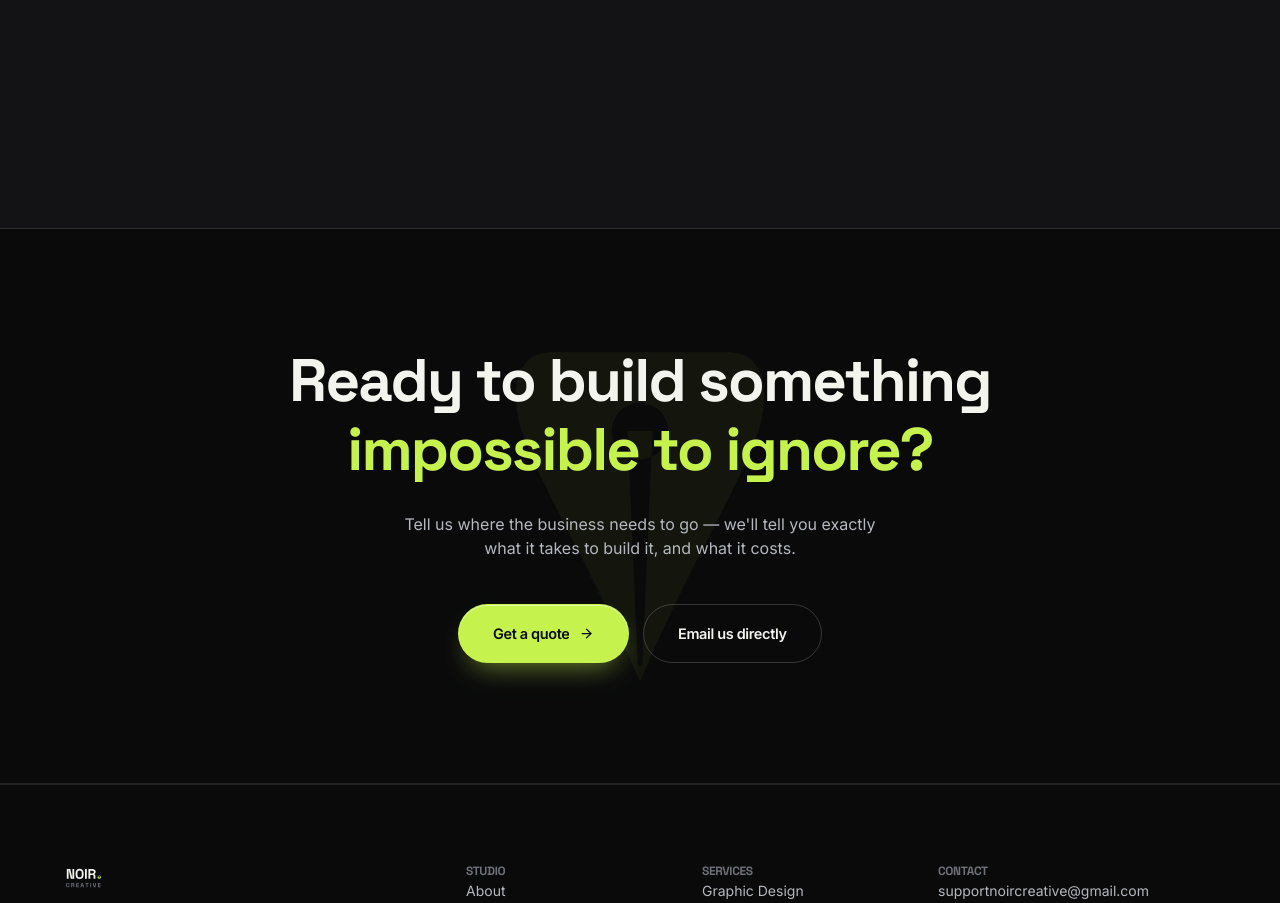
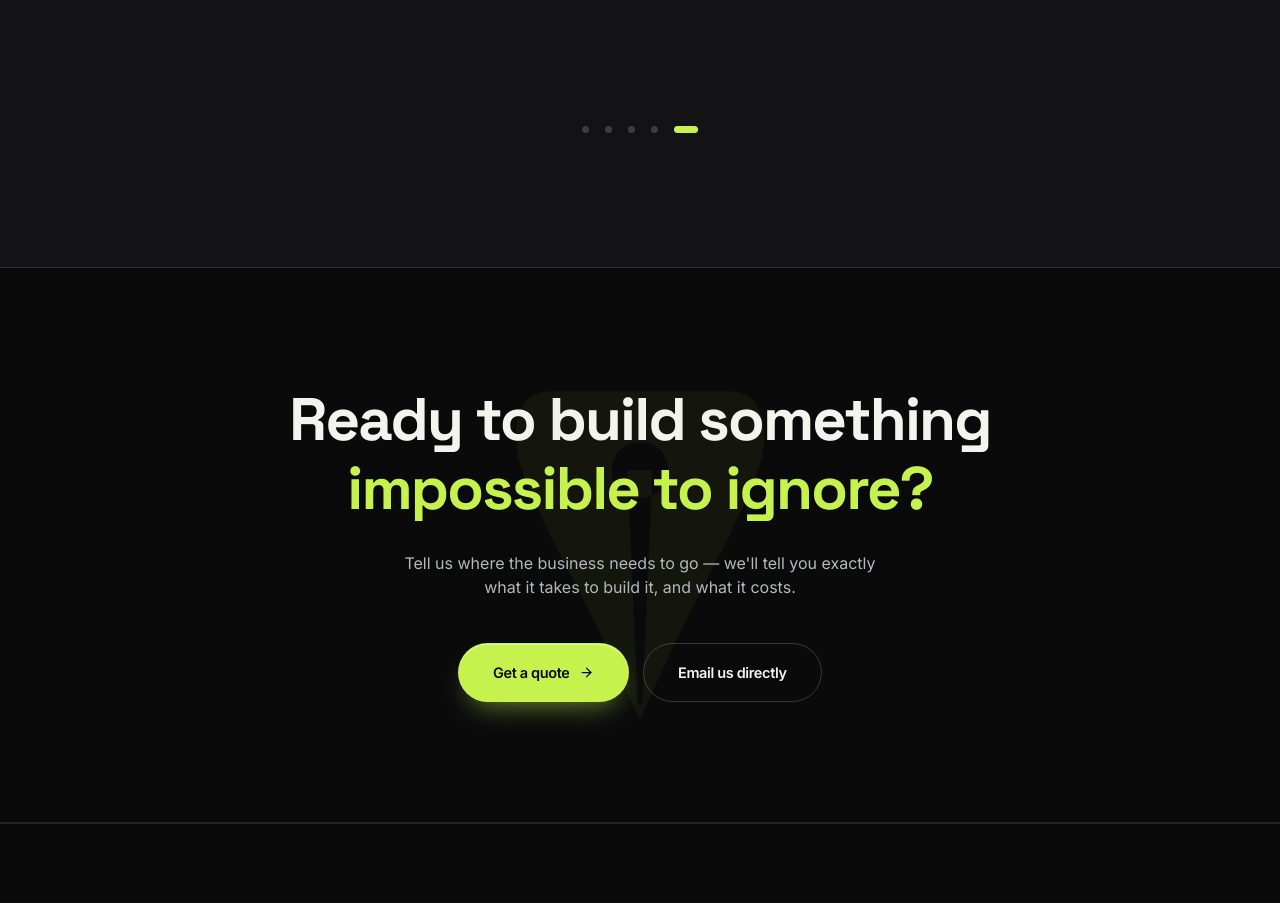
Before and after one commit to supportnoircreative/noircreative, a Next.js app: page / in a window 1280 px wide. Shown: the part 5100-6003 px from the top of the page. Built offline with nearby package versions, Linux system fonts and the light colour scheme.

Commit message:
animation dots added in reviews

```diff
--- a/src/components/home/Testimonials.js
+++ b/src/components/home/Testimonials.js
@@ -29,6 +29,7 @@ export function Testimonials() {
   const [reduced, setReduced] = useState(
     () => typeof window !== "undefined" && window.matchMedia("(prefers-reduced-motion: reduce)").matches
   );
+  const [showHint, setShowHint] = useState(false);
   const stripRef = useRef(null);
 
   // gesture / momentum state (kept in refs — updated every pointermove)
@@ -51,6 +52,15 @@ export function Testimonials() {
     mq.addEventListener?.("change", onChange);
     return () => mq.removeEventListener?.("change", onChange);
   }, []);
+
+  useEffect(() => {
+    if (reduced) return;
+    const isMobile = window.matchMedia("(max-width: 639px)").matches;
+    if (!isMobile) return;
+    const t = setTimeout(() => setShowHint(true), 1200);
+    const hide = setTimeout(() => setShowHint(false), 4200);
+    return () => { clearTimeout(t); clearTimeout(hide); };
+  }, [reduced]);
 
   const stopAnim = () => {
     if (animRef.current) {
@@ -189,6 +199,7 @@ export function Testimonials() {
   }, [pos, paused, reduced, step]);
 
   const s = step || readStep();
+  const activeIdx = (((Math.round(pos / s) % N) + N) % N);
 
   return (
     <section
@@ -286,6 +297,55 @@ export function Testimonials() {
               })}
             </div>
           </div>
+
+          {/* Mobile swipe hint */}
+          <div
+            className="pointer-events-none mt-5 flex items-center justify-center gap-1.5 transition-all duration-700 sm:hidden"
+            style={{
+              opacity: showHint ? 1 : 0,
+              transform: showHint ? "translateX(0)" : "translateX(8px)",
+            }}
+          >
+            <span className="font-mono text-[11px] font-semibold uppercase tracking-[0.12em] text-ash">
+              swipe
+            </span>
+            <svg width="16" height="16" viewBox="0 0 16 16" fill="none" className="text-ash">
+              <path
+                d="M10 3L5 8L10 13"
+                stroke="currentColor"
+                strokeWidth="1.5"
+                strokeLinecap="round"
+                strokeLinejoin="round"
+              />
+            </svg>
+          </div>
+
+          {/* Swipe dots */}
+          <div className="mt-6 flex items-center justify-center gap-2">
+            {testimonials.map((_, i) => (
+              <button
+                key={i}
+                onClick={() => {
+                  stopAnim();
+                  animateTo(i * s, 480, 0);
+                  setPaused(true);
+                  setTimeout(() => setPaused(false), AUTOPLAY_MS);
+                }}
+                aria-label={`Go to review ${i + 1}`}
+                className="group relative flex items-center justify-center p-1"
+              >
+                <span
+                  className="block rounded-full transition-all duration-500"
+                  style={{
+                    width: activeIdx === i ? 24 : 7,
+                    height: 7,
+                    background: activeIdx === i ? "var(--lime)" : "var(--ash)",
+                    opacity: activeIdx === i ? 1 : 0.45,
+                  }}
+                />
+              </button>
+            ))}
+          </div>
         </Reveal>
       </div>
     </section>
```
